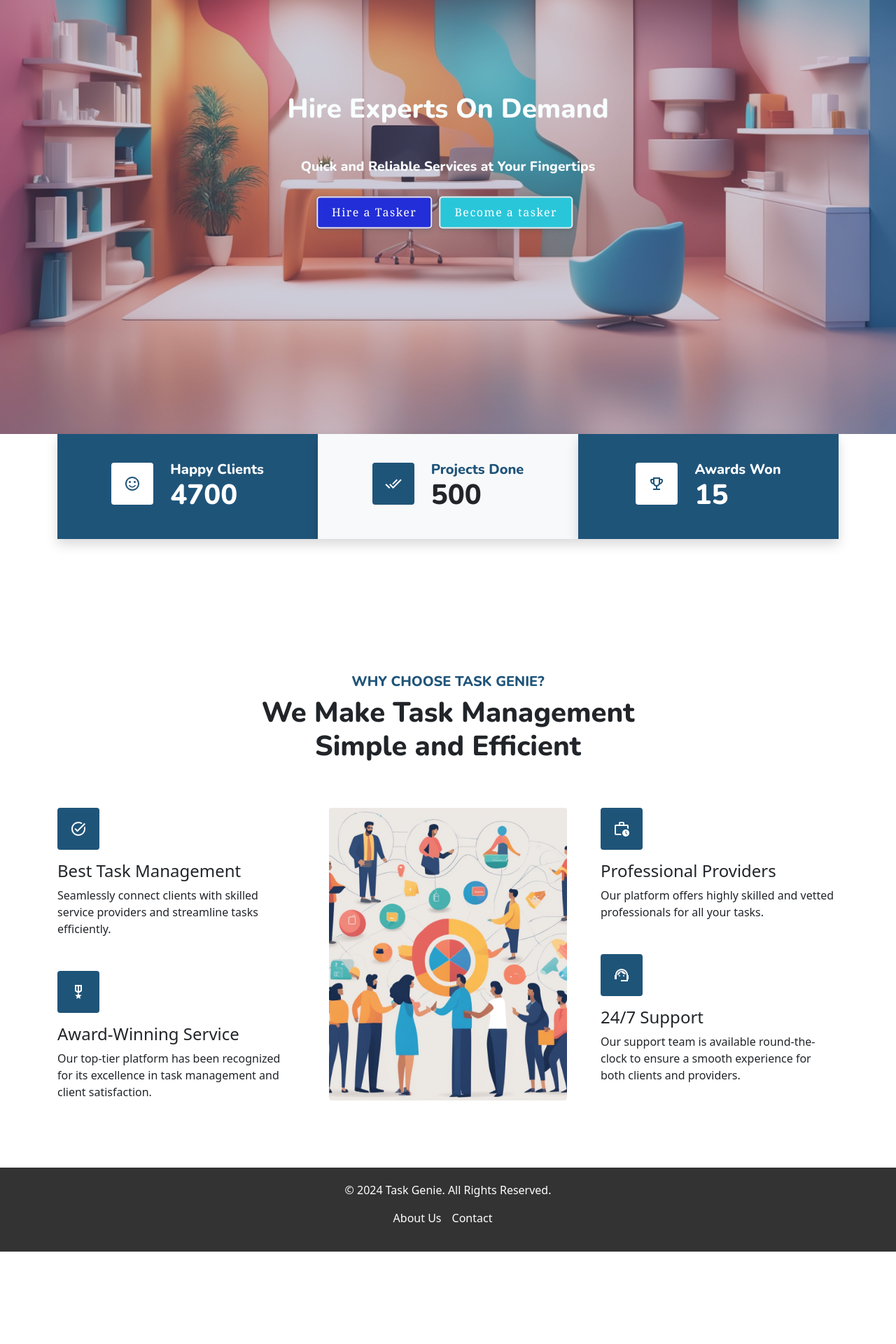
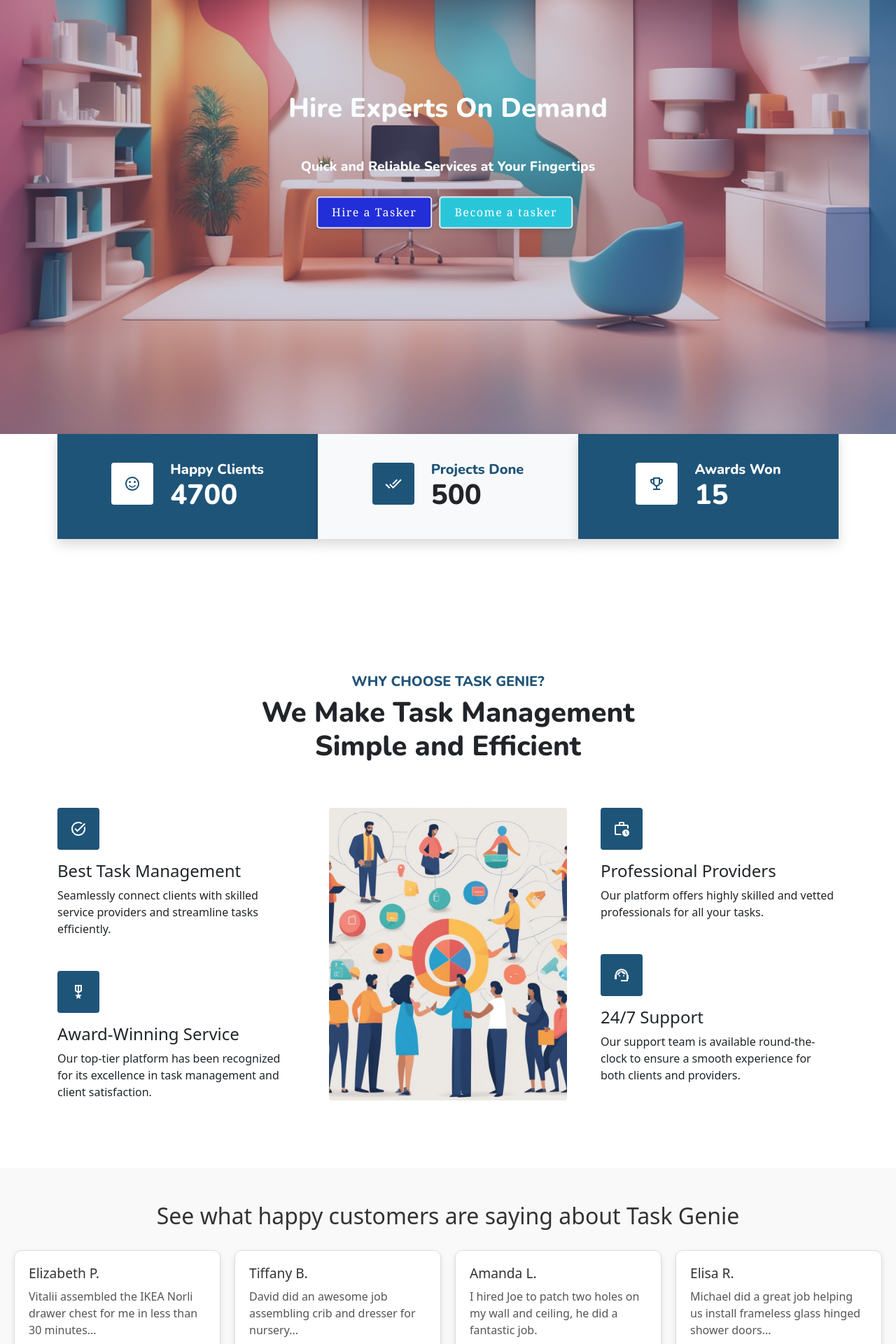
Before and after one commit to Team4-PM/Task-Genie, a React (Create React App) app: page / in a window 1280 px wide. Shown: the part 180-2100 px from the top of the page at 70% size. Before the commit the page ends 1968 px from the top, so only its background shows below. Built offline with nearby package versions, Linux system fonts and the light colour scheme; a web font is replaced by a local one.

Commit message:
Update Home.js

```diff
--- a/src/components/Home.js
+++ b/src/components/Home.js
@@ -4,18 +4,18 @@ import Carousel from './Carousel';
 import "./Navbar.css";
 import Facts from './Facts';
 import Features from './Features';
-
+import Testimonials from './Testimonials'; // Import Testimonials
 
 const Home = () => {
   return (
     <div className='home-container'>
-    <Navbar />
-    <Carousel />
-    <Facts></Facts>
-    <Features />
-
-  </div>
-  )
+      <Navbar />
+      <Carousel />
+      <Facts />
+      <Features />
+      <Testimonials /> {/* Add Testimonials here */}
+    </div>
+  );
 }
 
-export default Home
+export default Home;
```
